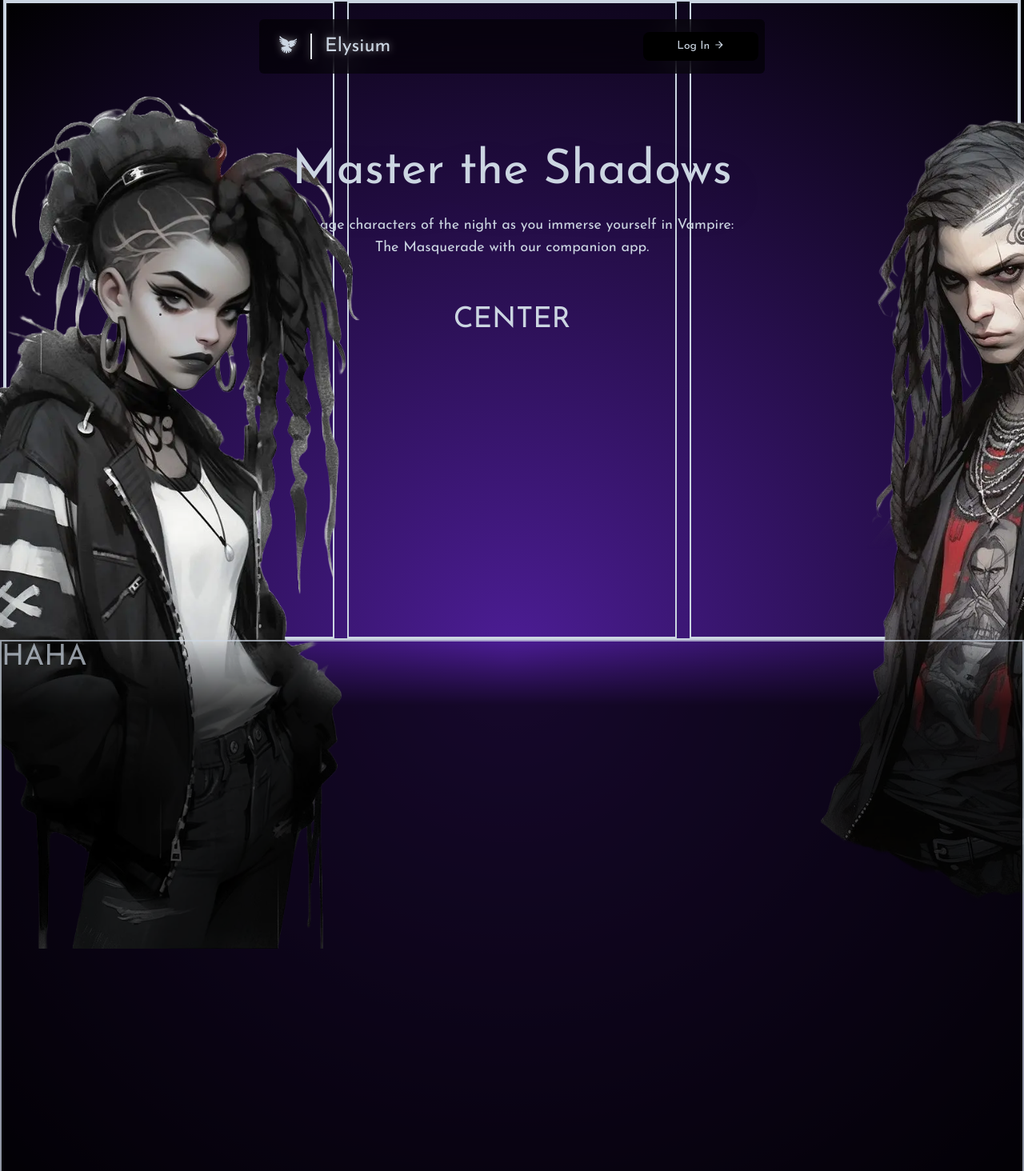
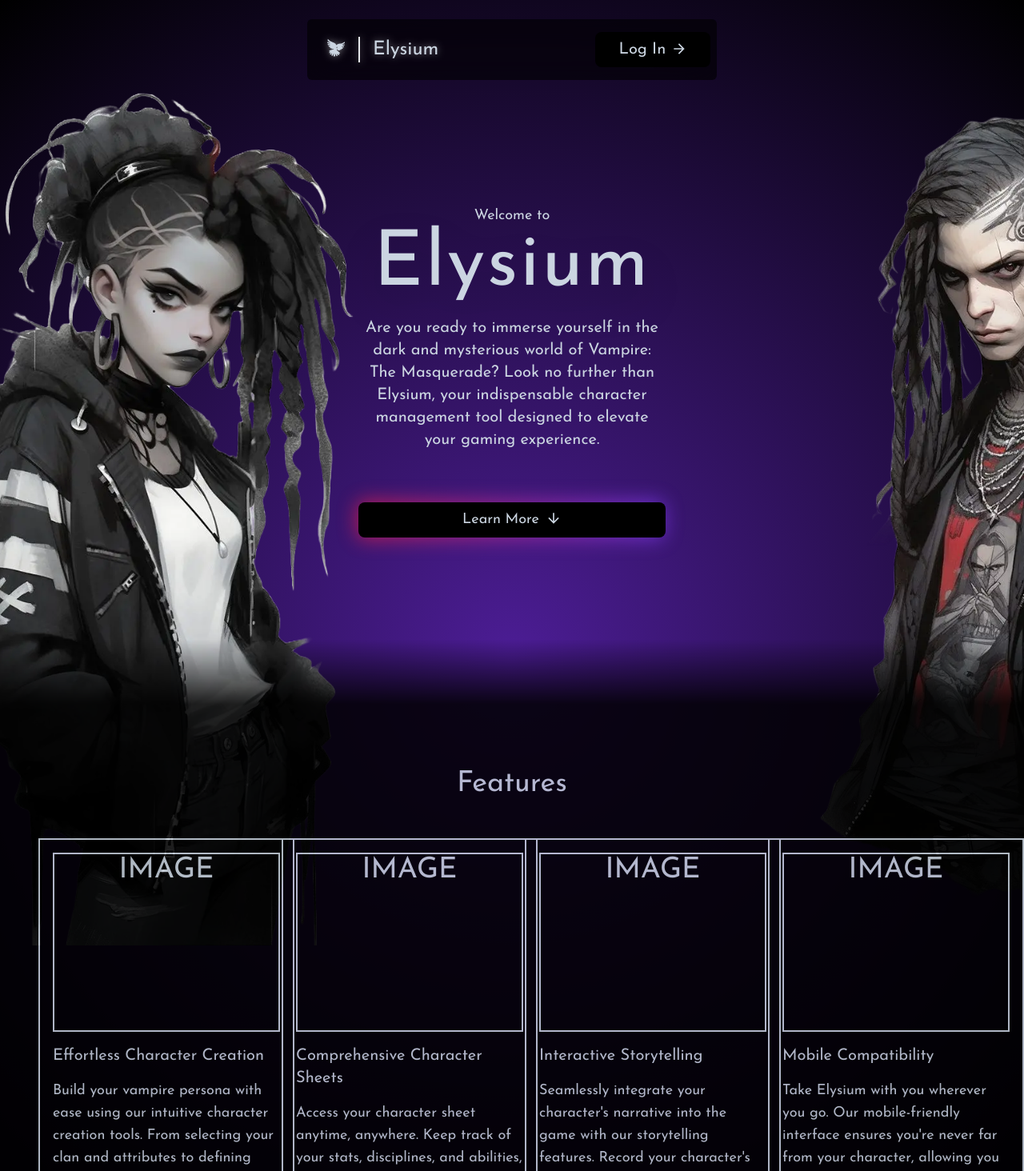
Before and after one commit to krisnemeth/Elysium, a Next.js app: page / in a window 1280 px wide. Shown: the top 1464 px of the page at 80% size. Built offline with nearby package versions, Linux system fonts and the light colour scheme.

Commit message:
nearly finished revamped home page

```diff
--- a/app/page.tsx
+++ b/app/page.tsx
@@ -18,9 +18,10 @@
 
 import { GiDrop, GiFangs } from 'react-icons/gi';
 import { FaGithubSquare } from 'react-icons/fa';
-import { MdArrowOutward } from 'react-icons/md';
+import { MdArrowDownward } from 'react-icons/md';
 import CardPreview from './ui/characters/CardPreview';
 import GlowUpButtonLarge from '@/app/ui/glowUpButtonLarge';
+import FeatureColumn from './ui/home/FeatureColumn';
 
 export const metadata: Metadata = {
   title: 'Elysium',
@@ -29,183 +30,104 @@
 export default function Home() {
   return (
     <>
+      <Navbar />
       <main className='relative flex h-screen flex-col items-center xl:overscroll-contain mx-1'>
-        <div className='absolute grid grid-cols-12 gap-4 border-2 border-slate-300 w-full h-screen  opacity-100'>
-          <div className='flex flex-col col-span-4 border-2 border-slate-300 '>
+        {/* Character Art Left and Right */}
+        <div className='absolute grid grid-cols-12 lg:gap-4 w-screen h-screen  opacity-100'>
+          <div className='flex flex-col col-span-6 lg:col-span-4'>
             <div className=' image-container-left flex '>
               <Image
                 src={'/HomepageArtLeft.webp'}
                 alt=''
                 height={0}
                 width={600}
-                className='-translate-x-28 translate-y-28 fixed'
+                className='-translate-x-20 translate-y-72 lg:-translate-x-28 lg:translate-y-28 fixed h-fit w-56 lg:w-[600px]'
               />
             </div>
           </div>
-          <div className='flex flex-col items-center justify-center col-span-4 border-2 border-slate-300'>
-            <h1 className='text-4xl text-slate-300'>CENTER</h1>
-          </div>
-          <div className='flex flex-col col-span-4 border-2 border-slate-300'>
-            <div className='image-container-left flex'>
+          <div className='hidden lg:flex flex-col col-span-4 items-center justify-center  lg:col-span-4 '></div>
+          <div className='flex flex-col col-span-6 lg:col-span-4'>
+            <div className='image-container-right flex'>
               <Image
                 src={'/HomepageArtRight.webp'}
                 alt=''
                 height={0}
                 width={600}
-                className='translate-x-28 translate-y-32 fixed'
+                className='translate-x-10 translate-y-80 lg:translate-x-28 lg:translate-y-32 fixed h-fit w-56 lg:h-fit lg:w-[600px]'
               />
             </div>
           </div>
         </div>
-        <Navbar />
 
         {/* Welcome text */}
 
-        <div className=' flex flex-col items-center justify-center mt-20 xl:mt-36 xl:mx-80'>
+        <div className=' flex flex-col items-center justify-center mt-24 lg:mt-48 lg:mx-96'>
           <div className='pt-10 pb-2 md:py-10 text-slate-300'>
-            <h2 className='text-3xl lg:text-4xl xl:text-6xl drop-shadow-2xl text-center'>
-              Master the Shadows
-            </h2>
-            <p className='text-sm text-center lg:text-lg mt-6 px-6'>
-              Manage characters of the night as you immerse yourself in Vampire:
-              The Masquerade with our companion app.
+            <p className='text-sm text-center lg:text-lg mt-6 px-16'>
+              Welcome to
+            </p>
+            <h1 className='text-2xl lg:text-4xl xl:text-8xl drop-shadow-2xl text-center tracking-wide bg-gradient-to-r from-violet'>
+              Elysium
+            </h1>
+            <p className='text-sm text-center lg:text-xl mt-4 px-16'>
+              Are you ready to immerse yourself in the dark and mysterious world
+              of Vampire: The Masquerade? Look no further than Elysium, your
+              indispensable character management tool designed to elevate your
+              gaming experience.
             </p>
           </div>
 
-          {/* Character Art Left and Right */}
-
-          {/* <div className='flex items-center text-slate-300 mt-4 md:mt-10 mx-6'>
-            <p className='text-sm text-center mt-4'>
-              Are you ready to embark on your character creation journey?
-            </p>
-          </div> */}
-
-          {/* <div className='mt-20'>
+          <div className='mt-6'>
+            <a href='#features'>
               <GlowUpButtonLarge
-              buttonText='Get Started'
+                buttonText='Learn More'
                 buttonIcon={
-                <MdArrowOutward className='text-slate-300 text-xl ml-2 mb-1' />
+                  <MdArrowDownward className='text-slate-300 text-xl ml-2 mb-1' />
                 }
               ></GlowUpButtonLarge>
-          </div> */}
-        </div>
-
-        {/* <div classNameName='absolute grid grid-cols-12 border-2 w-full '>
-          <div classNameName='relative flex h-full flex-col w-full items-center justify-center col-span-2'>
-            <div classNameName='relative'>
-              <div classNameName='absolute inset-y-5 blur-xl'>
-                <VtmAnkh className=' text-rose-600 text-6xl w-48' />
-              </div>
-              <VtmAnkh className='relative text-black text-6xl w-48 drop-shadow-[0_0_0.3rem_#f43f5e80]' />
+            </a>
           </div>
         </div>
-          <div className='relative flex h-full  flex-col w-full items-center justify-center col-span-8 bg-black rounded-md bg-clip-padding backdrop-filter backdrop-blur-lg bg-opacity-40'>
-            <div className='relative '>
-              <div className='absolute inset-y-5 blur-xl'>
-                <VtmAnkh className=' text-rose-600 text-6xl w-48' />
+      </main>
+      <section
+        id='features'
+        className='relative flex w-screen h-screen bg-gradient-to-t from-black from-90% opacity-85 '
+      >
+        <div className='absolute flex flex-col items-center w-full opacity-100'>
+          <div className='flex flex-col items-center justify-center text-slate-300 mt-40'>
+            <h2 className='text-4xl'>Features</h2>
           </div>
-              <VtmAnkh className='relative text-black text-6xl w-48 drop-shadow-[0_0_0.3rem_#f43f5e80]' />
+          <div className='grid grid-cols-1 xl:grid-cols-12 m-6 p-6 mt-6 gap-8'>
+            <FeatureColumn
+              title='Effortless Character Creation'
+              description='Build your vampire persona with ease using our intuitive character
+              creation tools. From selecting your clan and attributes to defining
+              your backstory, Elysium guides you through every step of the
+              process.'
+            />
+            <FeatureColumn
+              title='Comprehensive Character Sheets'
+              description="Access your character sheet anytime, anywhere. Keep track of your stats, disciplines, and abilities, ensuring you're always ready for the next encounter."
+            />
+            <FeatureColumn
+              title='Interactive Storytelling'
+              description="Seamlessly integrate your character's narrative into the game with our storytelling features. Record your character's experiences, relationships, and decisions, enriching the tapestry of your Vampire: The Masquerade adventures."
+            />
+            <FeatureColumn
+              title='Mobile Compatibility'
+              description="Take Elysium with you wherever you go. Our mobile-friendly interface ensures you're never far from your character, allowing you to dive into the darkness at a moment's notice."
+            />
           </div>
-          </div>
-          <div className='relative flex h-full flex-col w-full items-center justify-center col-span-2'>
-            <div className='relative'>
-              <div className='absolute inset-y-5 blur-xl'>
-                <VtmAnkh className=' text-rose-600 text-6xl w-48' />
-              </div>
-              <VtmAnkh className='relative text-black text-6xl w-48 drop-shadow-[0_0_0.3rem_#f43f5e80]' />
-            </div>
-          </div>
-        </div> */}
-
-        {/* GRID */}
-        {/* <div className='absolute flex flex-col w-full h-full px-6 justify-between mt-14'>
-
-          <div className='grid grid-cols-12 grid-rows-2 gap-10 mt-6'>
-            <div className='flex flex-col text-start row-span-2 col-span-4 h-full'>
-              <div className='h-full w-full bg-black rounded-md bg-clip-padding backdrop-filter backdrop-blur-lg bg-opacity-20 '>
-                <div className='flex flex-col text-justify text-slate-300 h-full p-8'>
-                  <p className='text-base'>Welcome to</p>
-                  <h1 className='text-5xl pt-6'>Elysium</h1>
-                  <p className='text-base pt-6'>
-                    This is a companion to the popular tabletop roleplaying game
-                    `Vampire: The Masquerade` where you can create, edit and
-                    store your characters. I am a huge fan of the game, and I
-                    wanted to create a tool that would help others keep track of
-                    their characters, and allow them to update character sheets
-                    suring sessions.
-                  </p>
-                  <p className='text-base pt-6'>
-                    This project is brought to you by Krisztian Nemeth. It is
-                    still well under construction. If you would like to
-                    contribute, please check out the repo on GitHub, or if you
-                    want to see more of my work, check my portfolio.
+          <div className='flex flex-col w-full px-24 text-slate-300'>
+            <p className='text-sm text-center lg:text-lg px-16'>
+              Experience Vampire: The Masquerade V5 like never before with
+              Elysium by your side. Sign up now and embark on a journey into the
+              shadows, where intrigue, betrayal, and eternal power await.
             </p>
           </div>
         </div>
-            </div>
-            <div className='flex flex-col col-span-4 h-full'></div>
-            <div className='flex flex-col col-span-4 h-full'>
-              <div className=' bg-black rounded-md bg-clip-padding backdrop-filter backdrop-blur-lg bg-opacity-20 col-span-3'>
-                <div className='p-8 text-slate-300 text-justify'>
-                  <div className='flex justify-between'>
-                    <h2 className='text-xl font-extrabold'>
-                      Soaring Leap Back In
-                    </h2>
-                    <GiFangs className='text-2xl mb-1' />
-                  </div>
+      </section>
 
-                  <p className='pt-8'>
-                    You know what you're doing. Get back to work and add or edit
-                    characters or update sheets during a session.
-                  </p>
-                </div>
-                <div className='flex justify-end px-8 pb-4'>
-                  <div className='relative group'>
-                    <div className='absolute -inset-0.5 bg-gradient-to-r from-rose-600 to-violet-600 rounded-lg blur-lg opacity-0 group-hover:opacity-100 transition duration-1000 group-hover:duration-200 w-36'></div>
-                    <button className='relative flex items-center justify-center bg-black px-4 py-2 text-slate-300 rounded-lg group-hover:text-slate-100 transition duration-200 ease-in-out w-36'>
-                      <span className='text-lg'>
-                        Log In{' '}
-
-                      </span>
-                    </button>
-                  </div>
-                </div>
-              </div>
-            </div>
-            <div className='flex flex-col col-span-4 h-full'></div>
-            <div className=' bg-black rounded-md bg-clip-padding backdrop-filter backdrop-blur-lg bg-opacity-20  col-span-4'>
-              <div className='p-8 text-slate-300 text-justify'>
-                <div className='flex justify-between'>
-                  <h2 className='text-xl font-extrabold'>Start Your Journey</h2>
-                  <GiDrop className='text-2xl mb-1' />
-                </div>
-
-                <p className='pt-8'>
-                  If you're new here, do not fret. Create an account, and
-                  Embrace the Night. What could possibly go wrong...?
-                </p>
-              </div>
-              <div className='flex justify-end px-8 pb-4'>
-                <div className='relative group'>
-                  <div className='absolute -inset-0.5 bg-gradient-to-r from-rose-600 to-violet-600 rounded-lg blur-lg opacity-65 group-hover:opacity-100 transition duration-1000 group-hover:duration-200 w-36'></div>
-                  <button className='relative flex items-center justify-center bg-black px-4 py-2 text-slate-300 rounded-lg group-hover:text-slate-100 transition duration-200 ease-in-out w-36'>
-                    <span className='text-lg'>
-                      Sign Up <MdArrowOutward className='inline text-xl mb-1' />
-                    </span>
-                  </button>
-                </div>
-              </div>
-            </div>
-          </div>
-
-
-        </div> */}
-      </main>
-      <section className='relative w-screen h-screen bg-gradient-to-t from-black from-90% opacity-70 border-2 border-slate-300'>
-        <div className='absolute flex flex-col items-center justify-center'>
-          <h1 className='text-slate-300 text-4xl'>HAHA</h1>
-        </div>
-      </section>
       <Footer />
     </>
   );
--- /dev/null
+++ b/app/ui/home/FeatureColumn.tsx
@@ -0,0 +1,29 @@
+import React from 'react';
+
+interface FeatureColumnProps {
+  image?: React.ReactNode;
+  title: string;
+  description: string;
+}
+
+export default function FeatureColumn({
+  image,
+  title,
+  description,
+}: FeatureColumnProps) {
+  return (
+    <div className='flex flex-col col-span-3 border-2 border-slate-300 text-slate-300 w-80'>
+      <div className='card p-4'>
+        <div className='h-56 border-2 border-slate-300'>
+          <h4 className='text-4xl text-center'>IMAGE</h4>
+        </div>
+        <div className='mt-4'>
+          <h3 className='text-xl'>{title}</h3>
+        </div>
+        <div className='mt-4'>
+          <p className='text-lg '>{description}</p>
+        </div>
+      </div>
+    </div>
+  );
+}
--- a/app/ui/navbar.tsx
+++ b/app/ui/navbar.tsx
@@ -5,8 +5,8 @@
 
 export default function Navbar() {
   return (
-    <div className='w-full absolute'>
-      <div className='flex justify-between p-2 bg-black rounded-md bg-clip-padding backdrop-filter backdrop-blur-lg bg-opacity-60 xl:mx-80 md:mt-6'>
+    <div className='w-full fixed z-50'>
+      <div className='flex justify-between p-2 bg-black rounded-md bg-clip-padding backdrop-filter backdrop-blur-lg bg-opacity-60 xl:mx-96 md:mt-6'>
         <div className='z-50 relative flex items-center '>
           <div className='logo z-50 flex items-center drop-shadow-[0_0_0.3rem_#ffffff70] text-slate-300 ml-4 divide-x-2 '>
             <GiDove className='text-sm md:text-2xl mb-1 mr-2 md:mr-4' />
@@ -23,8 +23,9 @@
               <div className='relative group'>
                 <div className='absolute -inset-0.5 bg-gradient-to-r from-rose-600 to-violet-600 rounded-lg blur-md opacity-0 group-hover:opacity-100 transition duration-1000 group-hover:duration-200 w-36'></div>
                 <button className='relative flex items-center justify-center bg-black px-4 py-2 text-slate-300 rounded-lg group-hover:text-slate-100 transition duration-200 ease-in-out w-36'>
-                  <span className='text-sm'>
-                    Log In <MdArrowForward className='inline text-sm mb-1' />
+                  <span className='text-sm md:text-xl'>
+                    Log In{' '}
+                    <MdArrowForward className='inline text-sm md:text-xl mb-1' />
                   </span>
                 </button>
               </div>
```
Also changed, not shown: app/ui/characters/CardPreview.tsx (+10 -6 lines). Lines whose indentation alone changed are shown as unchanged.
